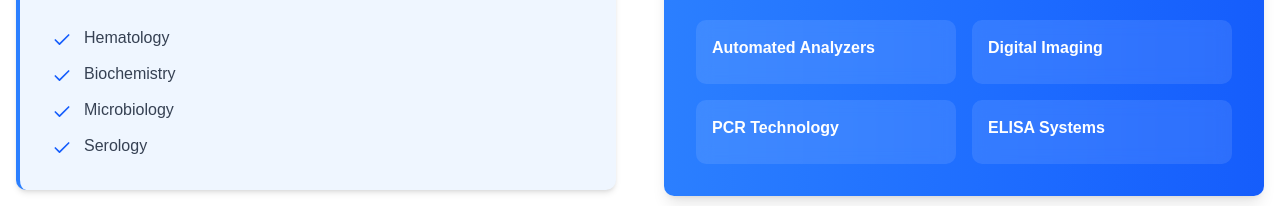
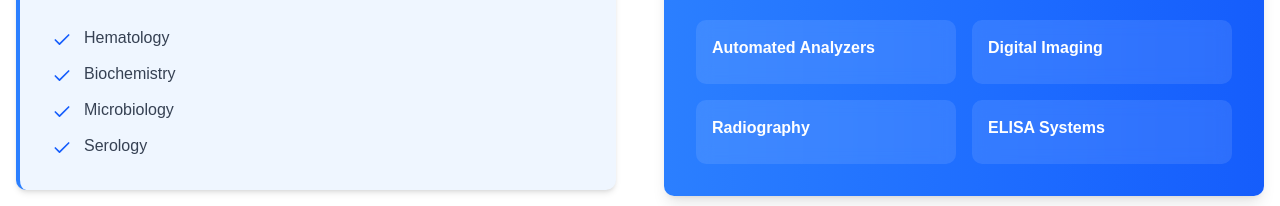
Before and after one commit to bichitra-linux/medical-website, a Next.js app: page /about in a window 1280 px wide. Shown: the part 2085-2291 px from the top of the page. Built offline with nearby package versions, Linux system fonts and the light colour scheme; no server answers; the database is empty.

Commit message:
feat: Update technology section in About Us page to reflect current offerings

```diff
--- a/src/pages/about/index.tsx
+++ b/src/pages/about/index.tsx
@@ -315,7 +315,7 @@
                     <h4 className="font-semibold mb-2">Digital Imaging</h4>
                   </div>
                   <div className="bg-white/10 p-4 rounded-lg backdrop-blur-sm">
-                    <h4 className="font-semibold mb-2">PCR Technology</h4>
+                    <h4 className="font-semibold mb-2">Radiography</h4>
                   </div>
                   <div className="bg-white/10 p-4 rounded-lg backdrop-blur-sm">
                     <h4 className="font-semibold mb-2">ELISA Systems</h4>
```
